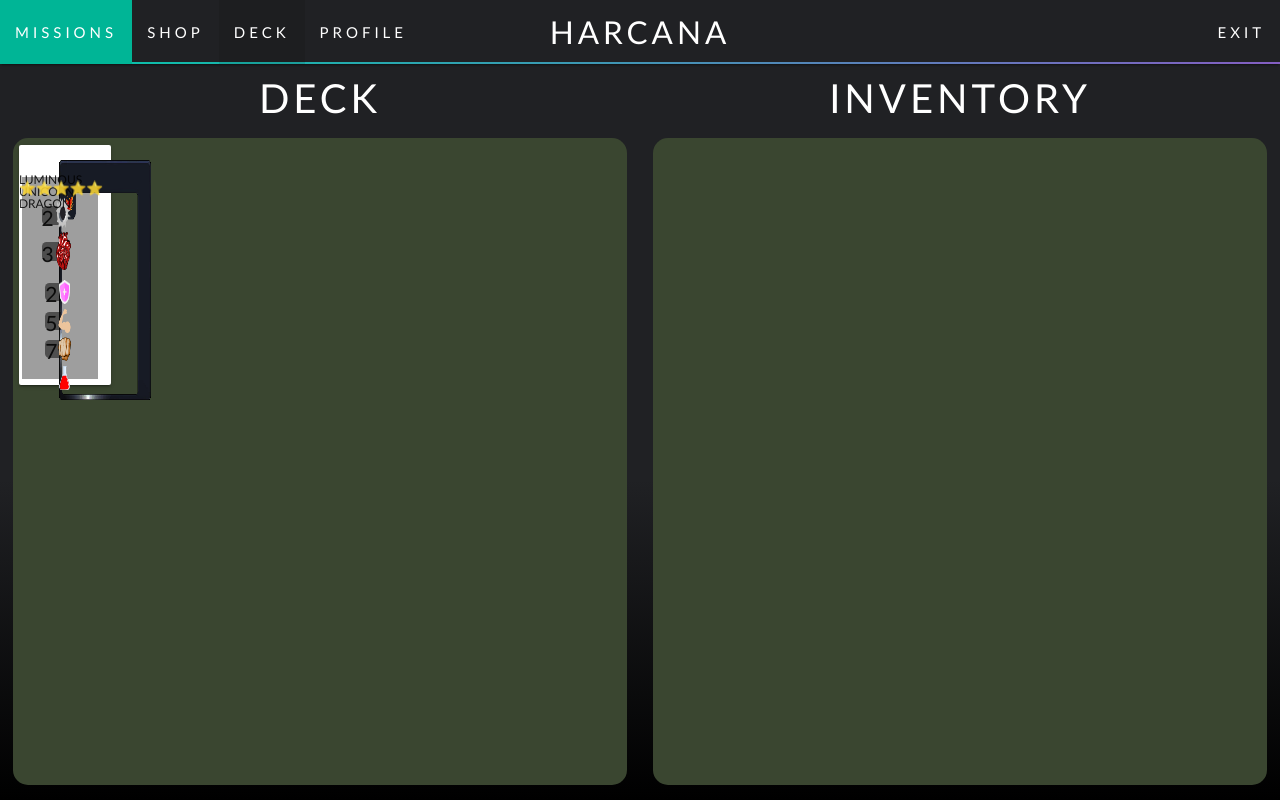
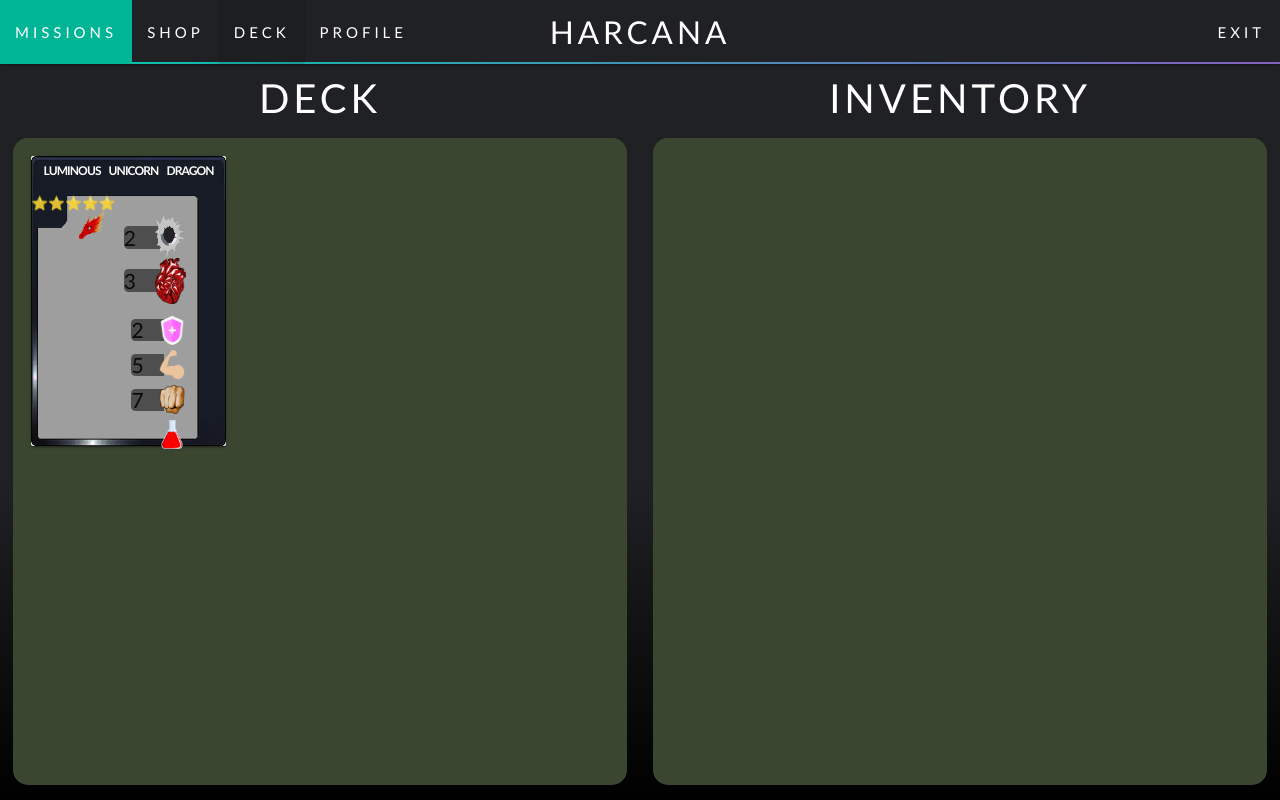
Before and after one commit to WadsonPontes/HarcanaPrototype, a PHP site: page /deck.html in a window 1280 px wide. Run offline with PHP 8.4, Linux system fonts and the light colour scheme; grey boxes are pictures that could not be loaded.

Commit message:
Correção do CSS da carta em Tela Deck (em andamento)

```diff
--- a/css/deck.style.css
+++ b/css/deck.style.css
@@ -22,6 +22,13 @@
 
 .back::-webkit-scrollbar-thumb:hover {
   background: #555;
+}
+
+* {
+  padding: 0;
+  margin: 0;
+  box-sizing: border-box;
+  user-select: none;
 }
 
 body {
@@ -95,19 +102,23 @@ h2 {
   margin: 0 auto;
   height: 88%;
   width: 96%;
+  padding: 1%;
   border-radius: 1rem;
   overflow-y: scroll;
 }
 
-.draw-card {
-  position: absolute;
+/* ===================== CARD ========================================================== */
+
+.card {
+  position: absolute !important;
   left: 1%;
-  width: 15%;
-  height: 37%;
+  width: 31.7%;
+  height: 44.8%;
+  margin: 2% !important;
+  font-size: 1.78vh !important;
+  cursor: pointer;
   z-index: 60;
 }
-
-/* ===================== CARD ========================================================== */
 
 .card-img {
   position: absolute;
@@ -124,6 +135,10 @@ h2 {
   left: 0;
   width: 100%;
   height: 100%;
+  padding: 0;
+  margin: 0;
+  box-sizing: border-box;
+  user-select: none;
   z-index: 91;
 }
 
@@ -160,8 +175,17 @@ h2 {
   left: 0;
   width: 100%;
   height: 4%;
+  margin: 0;
+  text-align: center;
+  font-family: "Gill Sans", "Gill Sans MT", "Calibri", "Trebuchet MS", sans-serif;
+  color: #fff;
   font-size: 0.8rem;
+  font-weight: bold;
   line-height: 0.8rem;
+  text-transform: uppercase;
+  letter-spacing: -0.06rem;
+  word-spacing: 0.4rem;
+  box-sizing: border-box;
   z-index: 95;
 }
 
--- a/deck.html
+++ b/deck.html
@@ -32,40 +32,40 @@
 	<section id="deck" class="content">
 		<h2>DECK</h2>
 		<div class="back">
-			<figure id="draw-1" class="draw-card card off">
-				<img id="draw-1-img" class="card-img" src="img/card/1.jpg">
-				<figure id="draw-1-layout" class="card-layout">
-					<img id="draw-1-layout-img" class="card-layout-img" src="img/layout/card.png">
+			<figure id="card-1" class="card">
+				<img id="card-1-img" class="card-img" src="img/card/1.jpg">
+				<figure id="card-1-layout" class="card-layout">
+					<img id="card-1-layout-img" class="card-layout-img" src="img/layout/card.png" draggable="false">
 				</figure>
-				<h3 id="draw-1-name" class="card-name name">LUMINOUS UNICORN DRAGON</h3>
-				<h4 id="draw-1-level" class="card-level">⭐⭐⭐⭐⭐</h4>
-				<figure id="draw-1-type" class="card-type">
-					<img id="draw-1-type-icon" class="card-type-icon" src="img/icon/type/dragao.png">
+				<h3 id="card-1-name" class="card-name name">LUMINOUS UNICORN DRAGON</h3>
+				<h4 id="card-1-level" class="card-level">⭐⭐⭐⭐⭐</h4>
+				<figure id="card-1-type" class="card-type">
+					<img id="card-1-type-icon" class="card-type-icon" src="img/icon/type/dragao.png" draggable="false">
 				</figure>
-				<figure id="draw-1-attack" class="attribute card-attack">
-					<h4 id="draw-1-attack-number" class="number card-attribute-number">2</h4>
-					<img id="draw-1-attack-icon" class="card-attribute-icon" src="img/icon/attribute/dano.png">
+				<figure id="card-1-attack" class="attribute card-attack">
+					<h4 id="card-1-attack-number" class="number card-attribute-number">2</h4>
+					<img id="card-1-attack-icon" class="card-attribute-icon" src="img/icon/attribute/dano.png" draggable="false">
 				</figure>
-				<figure id="draw-1-health" class="attribute card-health">
-					<h4 id="draw-1-health-number" class="number card-attribute-number">3</h4>
-					<img id="draw-1-health-icon" class="card-attribute-icon" src="img/icon/attribute/saude.png">
+				<figure id="card-1-health" class="attribute card-health">
+					<h4 id="card-1-health-number" class="number card-attribute-number">3</h4>
+					<img id="card-1-health-icon" class="card-attribute-icon" src="img/icon/attribute/saude.png" draggable="false">
 				</figure>
-				<figure id="draw-1-primary" class="attribute skill card-primary">
-					<h5 id="draw-1-primary-number" class="number card-attribute-number card-skill-number">2</h5>
-					<img id="draw-1-primary-icon" class="card-attribute-icon card-skill-icon" src="img/icon/skill/escudo.png">
+				<figure id="card-1-primary" class="attribute skill card-primary">
+					<h5 id="card-1-primary-number" class="number card-attribute-number card-skill-number">2</h5>
+					<img id="card-1-primary-icon" class="card-attribute-icon card-skill-icon" src="img/icon/skill/escudo.png" draggable="false">
 				</figure>
-				<figure id="draw-1-secondary" class="attribute skill card-secondary">
-					<h5 id="draw-1-secondary-number" class="number card-attribute-number card-skill-number">5</h5>
-					<img id="draw-1-secondary-icon" class="card-attribute-icon card-skill-icon"
-						src="img/icon/skill/fortalecer.png">
+				<figure id="card-1-secondary" class="attribute skill card-secondary">
+					<h5 id="card-1-secondary-number" class="number card-attribute-number card-skill-number">5</h5>
+					<img id="card-1-secondary-icon" class="card-attribute-icon card-skill-icon"
+						src="img/icon/skill/fortalecer.png" draggable="false">
 				</figure>
-				<figure id="draw-1-tertiary" class="attribute skill card-tertiary">
-					<h5 id="draw-1-tertiary-number" class="number card-attribute-number card-skill-number">7</h5>
-					<img id="draw-1-tertiary-icon" class="card-attribute-icon card-skill-icon" src="img/icon/skill/golpe.png">
+				<figure id="card-1-tertiary" class="attribute skill card-tertiary">
+					<h5 id="card-1-tertiary-number" class="number card-attribute-number card-skill-number">7</h5>
+					<img id="card-1-tertiary-icon" class="card-attribute-icon card-skill-icon" src="img/icon/skill/golpe.png" draggable="false">
 				</figure>
-				<figure id="draw-1-special" class="attribute skill card-special">
-					<img id="draw-1-special-icon" class="card-attribute-icon card-skill-icon"
-						src="img/icon/skill/antidoto.png">
+				<figure id="card-1-special" class="attribute skill card-special">
+					<img id="card-1-special-icon" class="card-attribute-icon card-skill-icon"
+						src="img/icon/skill/antidoto.png" draggable="false">
 				</figure>
 			</figure>
 		</div>
```
